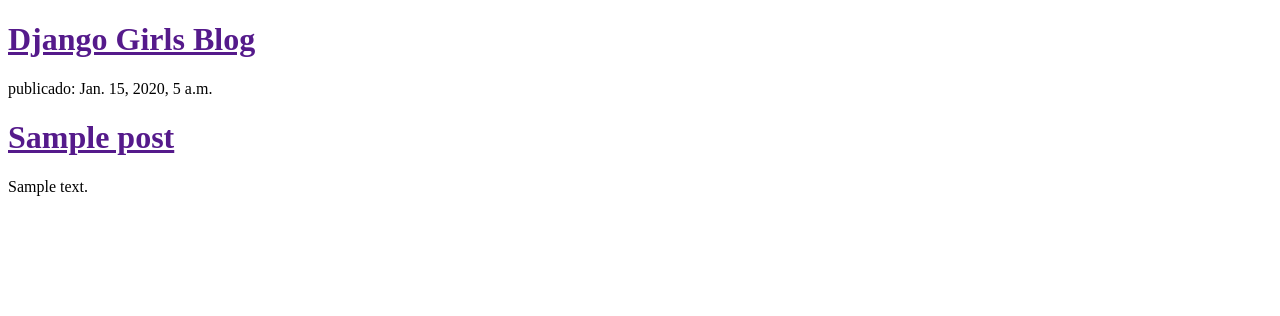
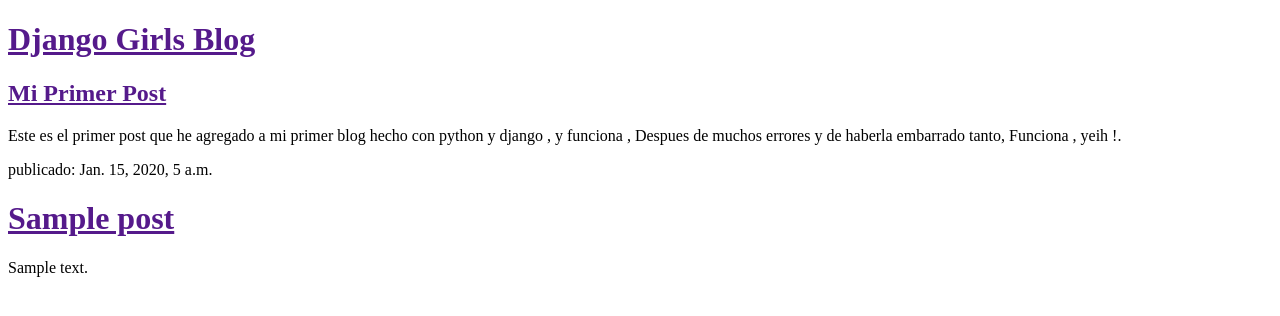
Before and after one commit to paolin28/mi-primer-blog, a Django app: template blog/templates/blog/post_list.html in a window 1280 px wide. Shown: the top 316 px of the page. Run offline with Django 3.2, Linux system fonts and the light colour scheme; the template is opened without the code that fills it: values that come from a table or form of the project are taken from there, others are empty; tables that the repository leaves empty hold one stand-in row (values such as "Sample post").

Commit message:
plantillas y html

```diff
--- a/blog/templates/blog/post_list.html
+++ b/blog/templates/blog/post_list.html
@@ -9,7 +9,11 @@
             <h1><a href="">Django Girls Blog</a></h1>
         </div>
 
+        <h2><a href="">Mi Primer Post</a></h2>
+            <p>Este es el primer post que he agregado a mi primer blog hecho con python y django , y funciona , Despues de muchos errores y de haberla embarrado tanto, Funciona , yeih !.</p>
+
        <div>
+
         <p>publicado: {{ post.published_date }}</p>
         <h1><a href="">{{ post.title }}</a></h1>
         <p>{{ post.text|linebreaks }}</p>
```
